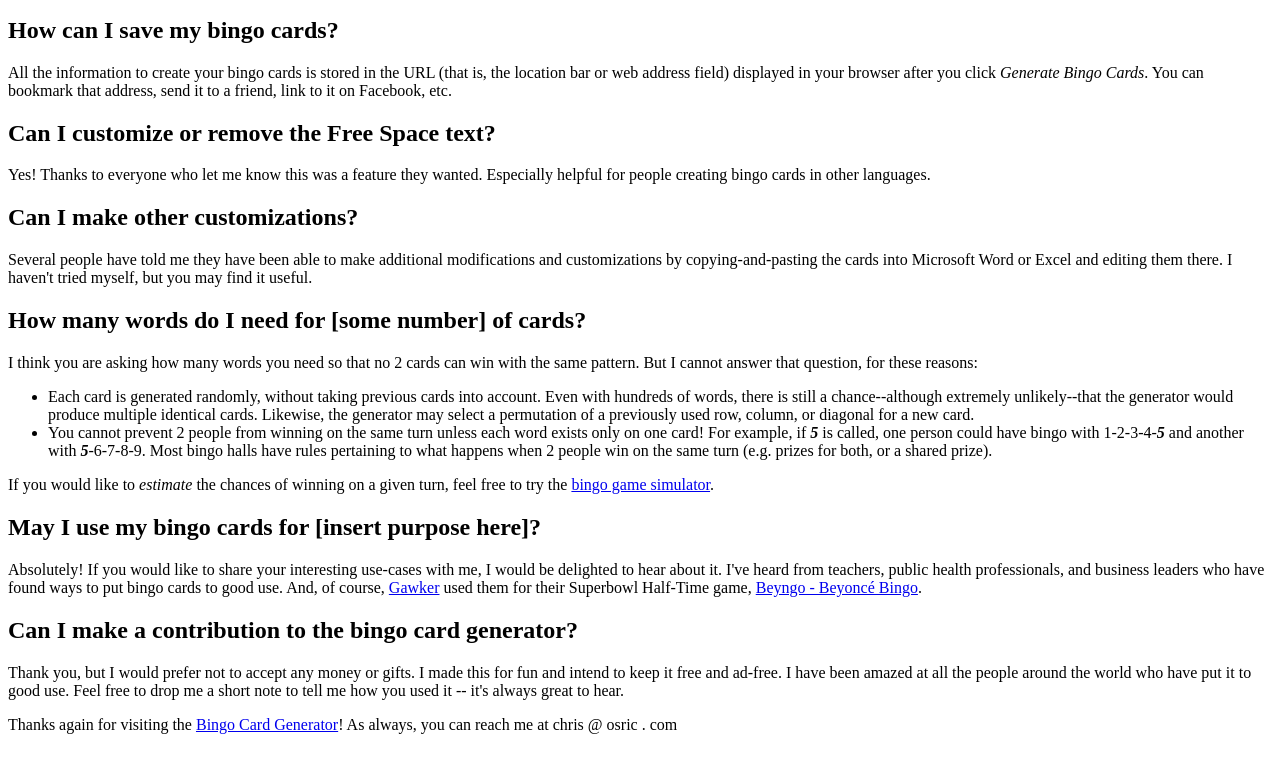
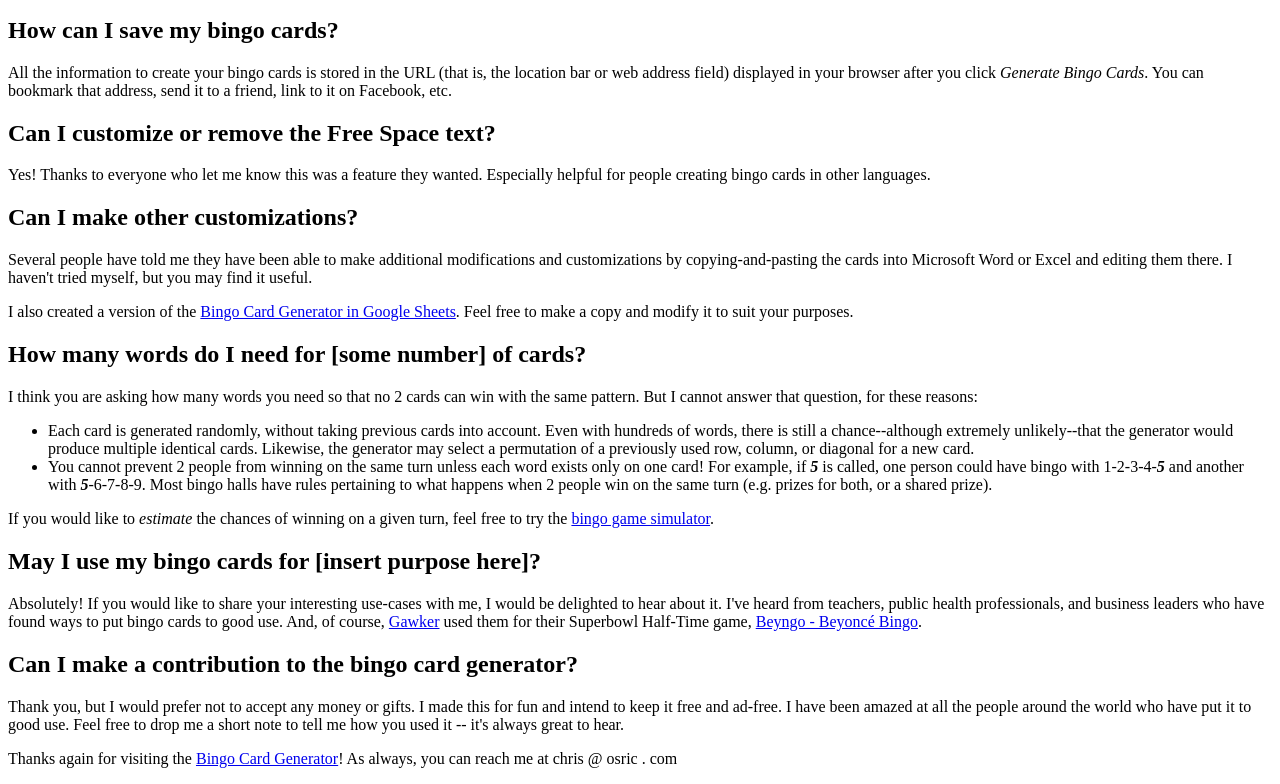
Before and after one commit to cherdt/BingoCardGenerator, a plain HTML site: page faq.html in a window 1280 px wide. Shown: the part 1785-2569 px from the top of the page. Before the commit the page ends 2535 px from the top, so only its background shows below. Drawn offline with Linux system fonts and the light colour scheme.

Commit message:
Add Google Sheets link to FAQ

```diff
--- a/faq.html
+++ b/faq.html
@@ -85,6 +85,7 @@
 
 <h2 id="othercustomizations">Can I make other customizations?</h2>
 <p>Several people have told me they have been able to make additional modifications and customizations by copying-and-pasting the cards into Microsoft Word or Excel and editing them there. I haven't tried myself, but you may find it useful.</p>
+<p>I also created a version of the <a href="https://docs.google.com/spreadsheets/d/19ze-h0NbxJMWA_22B5aNX97u9TzOyKTRpJmojzryXio/edit?usp=sharing">Bingo Card Generator in Google Sheets</a>. Feel free to make a copy and modify it to suit your purposes.</p>
 
 <h2 id="combinations">How many words do I need for [some number] of cards?</h2>
 <p>I think you are asking how many words you need so that no 2 cards can win with the same pattern. But I cannot answer that question, for these reasons:</p>
```
